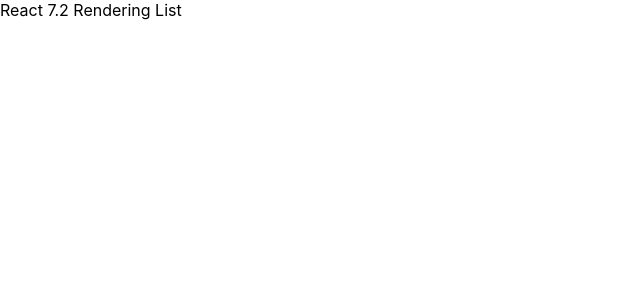
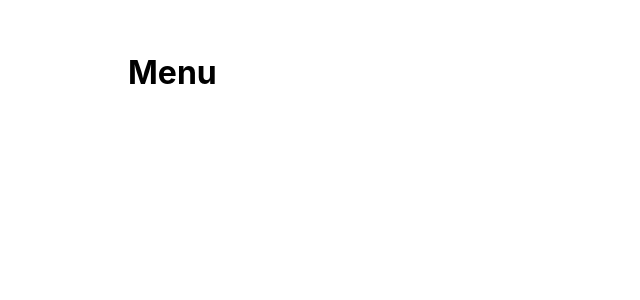
Before and after one commit to smdewi/react-7-2-render-list, a React (Create React App) app: page / in a window 1280 px wide. Shown: the top 300 px of the page, without its empty margins (0-640 px from the left). Built offline with nearby package versions, Linux system fonts and the light colour scheme.

Commit message:
base setup

```diff
--- a/src/App.css
+++ b/src/App.css
@@ -1,38 +1,5 @@
-.App {
-  text-align: center;
+.app-container {
+  width: 80%;
+  margin: 1em auto;
+  padding: 1em;
 }
-
-.App-logo {
-  height: 40vmin;
-  pointer-events: none;
-}
-
-@media (prefers-reduced-motion: no-preference) {
-  .App-logo {
-    animation: App-logo-spin infinite 20s linear;
-  }
-}
-
-.App-header {
-  background-color: #282c34;
-  min-height: 100vh;
-  display: flex;
-  flex-direction: column;
-  align-items: center;
-  justify-content: center;
-  font-size: calc(10px + 2vmin);
-  color: white;
-}
-
-.App-link {
-  color: #61dafb;
-}
-
-@keyframes App-logo-spin {
-  from {
-    transform: rotate(0deg);
-  }
-  to {
-    transform: rotate(360deg);
-  }
-}
--- a/src/App.js
+++ b/src/App.js
@@ -1,10 +1,11 @@
 
 import './App.css';
+import Menu from './Menu'
 
 function App() {
   return (
     <div className="app-container">
-      React 7.2 Rendering List
+      <Menu />
     </div>
   );
 }
--- /dev/null
+++ b/src/Menu.js
@@ -0,0 +1,15 @@
+import React from 'react';
+
+export default class Menu extends React.Component {
+    state = {
+
+    }
+
+    render() {
+        return (
+            <React.Fragment>
+                <h1>Menu </h1>
+            </React.Fragment>
+        );
+    }
+}
```
